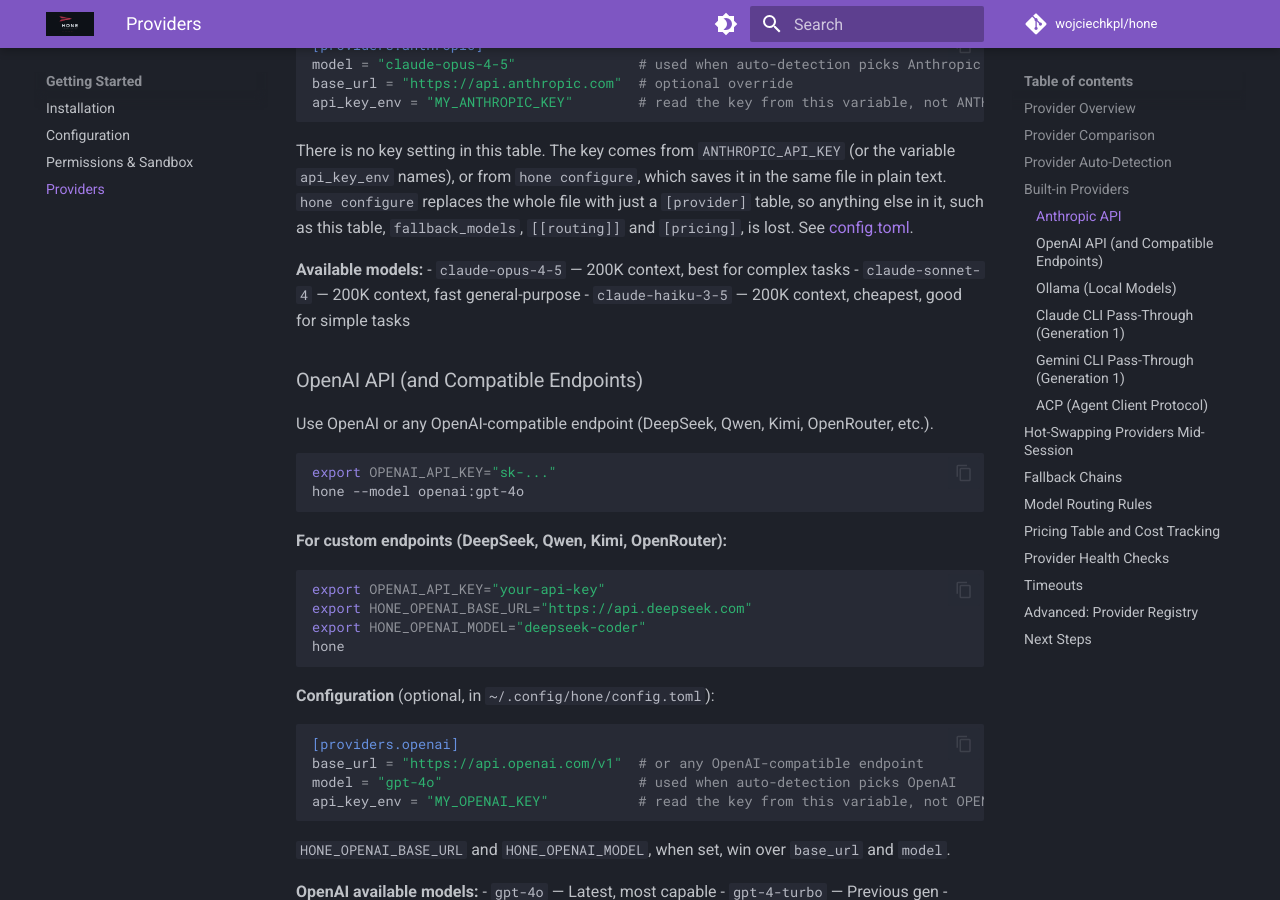
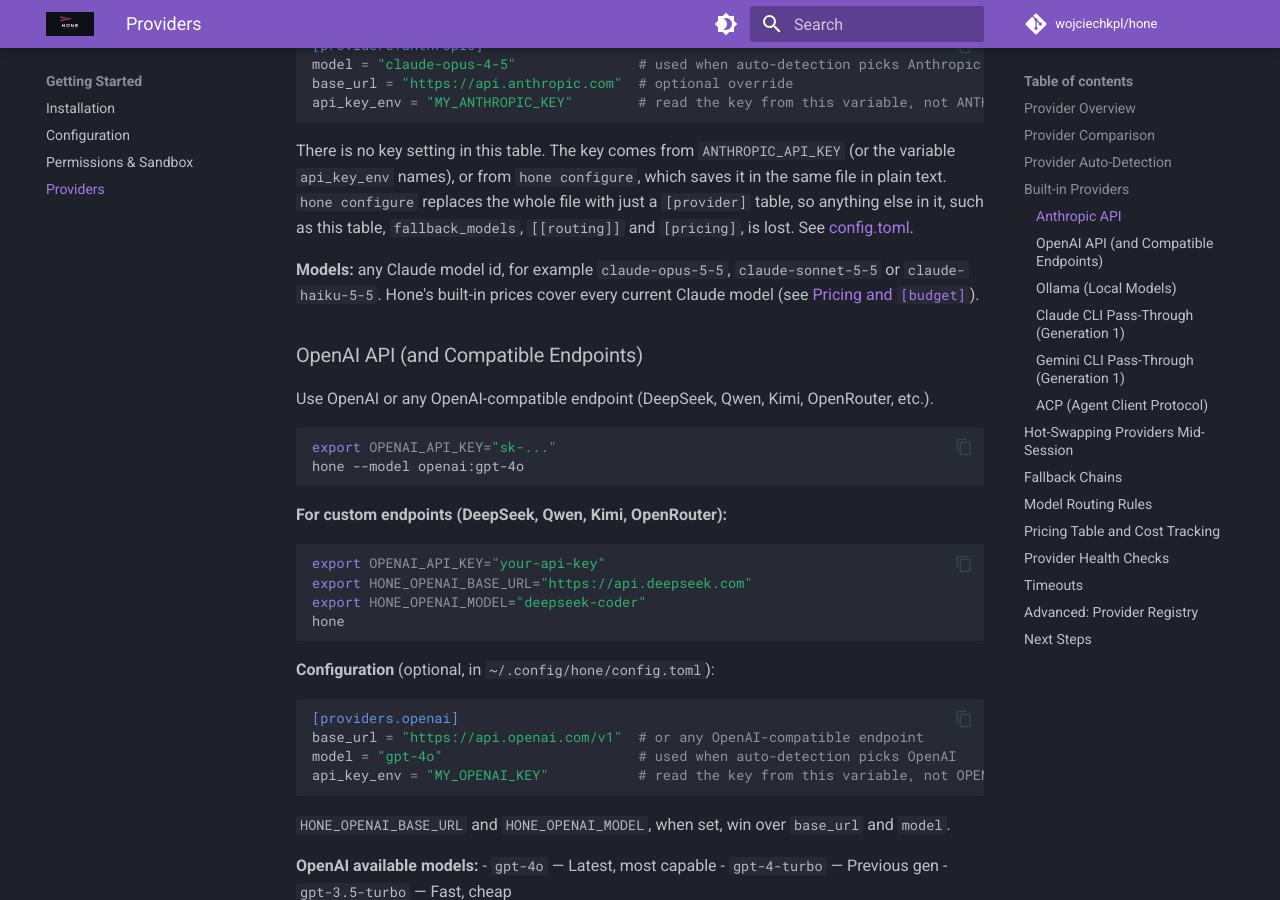
Before and after one commit to wojciechkpl/hone, an MkDocs documentation site: the page built from docs/tutorials/providers.md, in a window 1280 px wide and 900 px high, scrolled down 2216 px. Built offline with MkDocs 1.6.1 and Material for MkDocs 9.7.7, drawn with Linux system fonts in a browser that asks for light colours; comment, search, counter and statistics services are not loaded; some of the changed text lies outside the part shown.

Commit message:
fix(pricing): current Anthropic prices for every Claude model
The built-in table charged Opus 4.5 and 4.7 at $15/$75 per million
tokens (Anthropic charges $5/$25) and Haiku 4.5 at $0.80/$4 ($1/$5),
keyed Haiku 4.5 by its dated id so the claude-haiku-4-5 alias had no
price, and had no price for Opus 5.5, Opus 5, Opus 4.8, Opus 4.6,
Sonnet 5.5, Sonnet 5, Haiku 5.5 or the Fable and Mythos models. Opus
spend was over-reported threefold and session limits stopped Opus runs
early.

One const list of the 18 current models, from Anthropic's pricing page
on 2026-11-17, is inserted under both anthropic: and claude-cli:.
Cache writes use the 5-minute price (the adapter writes only the
default ephemeral cache). Haiku 5.5 is priced at its <=100K-token
rate; the higher tier above 100K tokens is a documented follow-up.

Docs and CHANGELOG say where the prices come from, the Haiku 5.5 gap
and how to override it, and that claude-cli runs never count cache
writes.

````diff
--- a/docs/tutorials/providers.md
+++ b/docs/tutorials/providers.md
@@ -69,10 +69,9 @@ api_key_env = "MY_ANTHROPIC_KEY"        # read the key from this variable, not A
 
 There is no key setting in this table. The key comes from `ANTHROPIC_API_KEY` (or the variable `api_key_env` names), or from `hone configure`, which saves it in the same file in plain text. `hone configure` replaces the whole file with just a `[provider]` table, so anything else in it, such as this table, `fallback_models`, `[[routing]]` and `[pricing]`, is lost. See [config.toml](../configuration.md#configtoml).
 
-**Available models:**
-- `claude-opus-4-5` — 200K context, best for complex tasks
-- `claude-sonnet-4` — 200K context, fast general-purpose
-- `claude-haiku-3-5` — 200K context, cheapest, good for simple tasks
+**Models:** any Claude model id, for example `claude-opus-5-5`, `claude-sonnet-5-5` or
+`claude-haiku-5-5`. Hone's built-in prices cover every current Claude model (see
+[Pricing and `[budget]`](../configuration.md#pricing-and-budget)).
 
 ### OpenAI API (and Compatible Endpoints)
 
@@ -250,7 +249,7 @@ input_per_million = 3.0
 output_per_million = 15.0
 ```
 
-`cache_read_per_million` and `cache_creation_per_million` are optional. A model with no price counts as free, and Hone says so once per model. See [Pricing and `[budget]`](../configuration.md#pricing-and-budget).
+`cache_read_per_million` and `cache_creation_per_million` are optional. A model with no price counts as free, and Hone says so once per model. The built-in Anthropic prices were checked against Anthropic's pricing page on 2026-11-17; Claude Haiku 5.5 is priced at its rate for prompts up to 100,000 tokens, so longer prompts are under-counted. See [Pricing and `[budget]`](../configuration.md#pricing-and-budget).
 
 After each turn, Hone calculates cost:
 
````
Also changed, not shown: CHANGELOG.md (+6 -0 lines), docs/configuration.md (+1 -1 lines), 1 other file.
